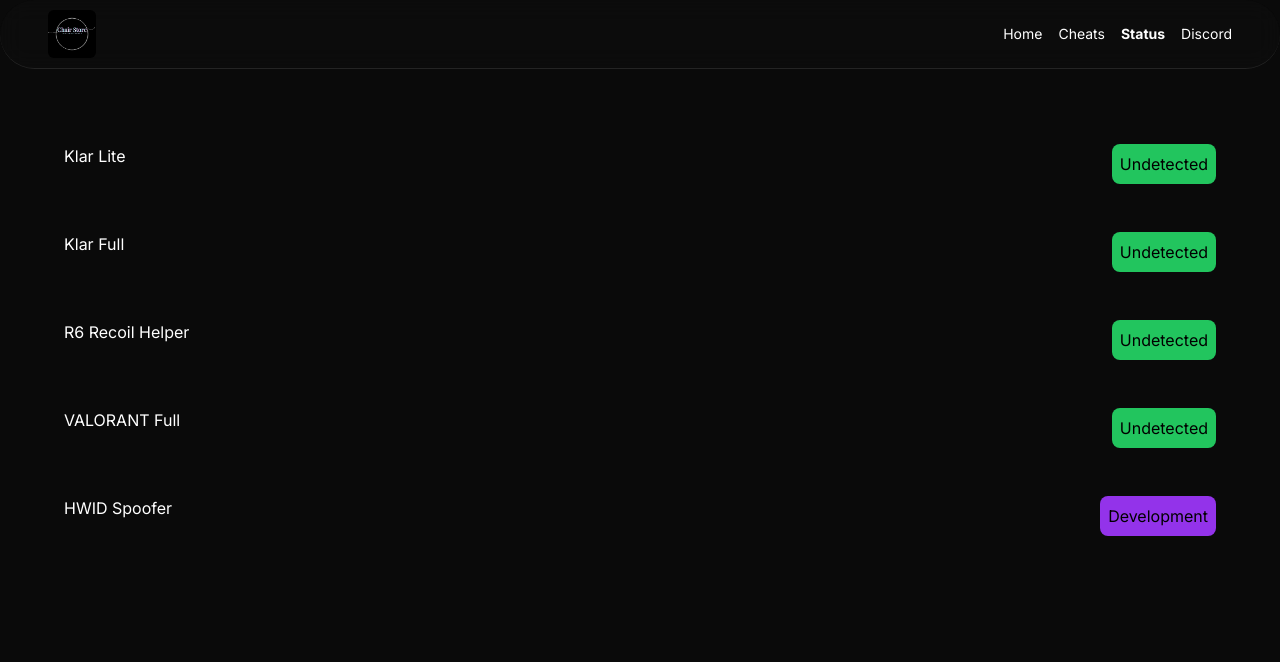
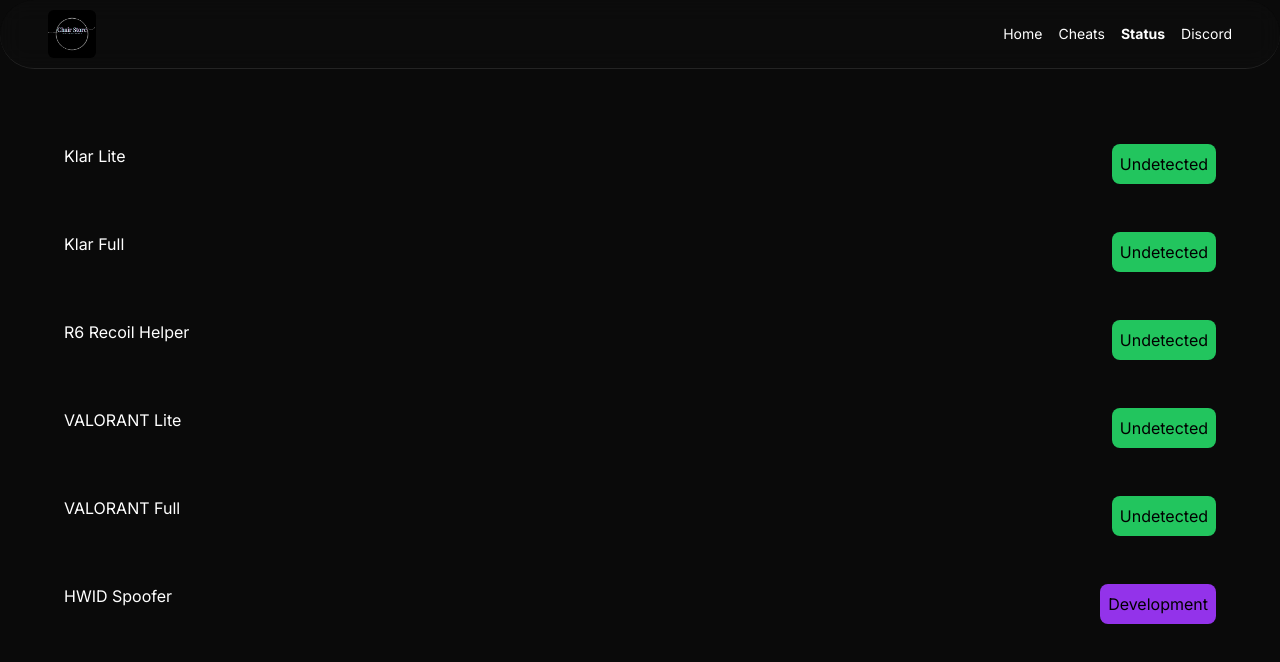
Before and after one commit to Crspy2/chairstore-web, a Next.js app: page /status in a window 1280 px wide. Shown: the top 662 px of the page. Built offline with nearby package versions, Linux system fonts and the light colour scheme.

Commit message:
Update page.tsx

```diff
--- a/src/app/status/page.tsx
+++ b/src/app/status/page.tsx
@@ -23,6 +23,10 @@
     },
     {
         name: "R6 Recoil Helper",
+        status: E_Status.Undetected,
+    },
+    {
+        name: "VALORANT Lite",
         status: E_Status.Undetected,
     },
     {
```
